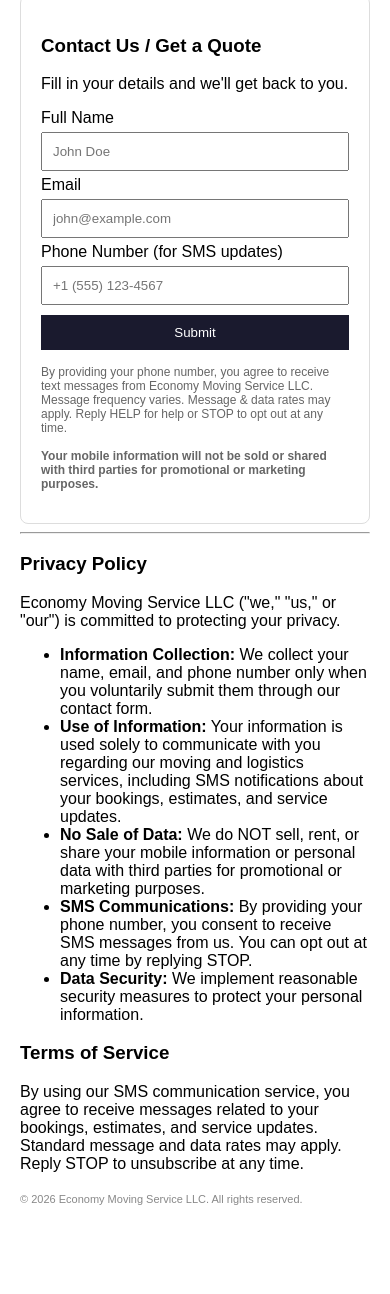
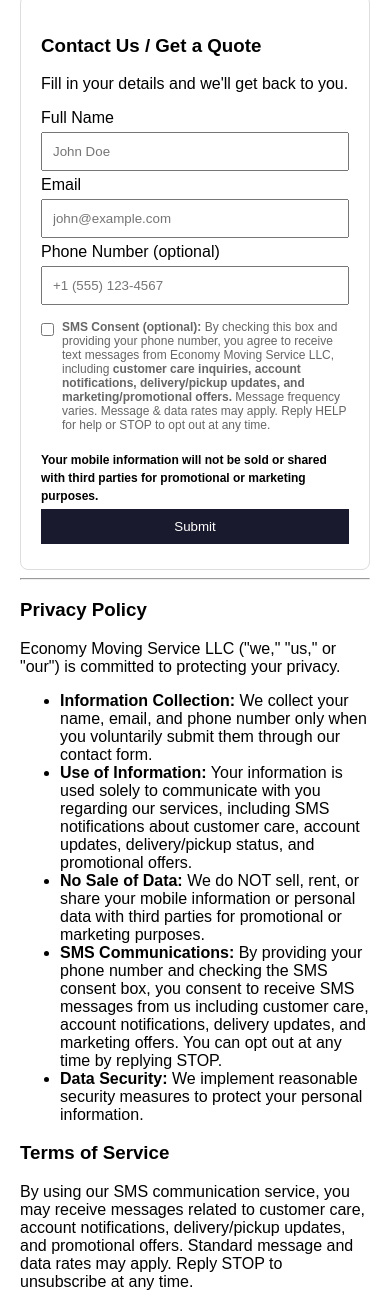
Before and after one commit to localservs-prog/economy-moving, a plain HTML site: page index.html in a window 390 px wide. Shown: the part 244-1538 px from the top of the page. Drawn offline with Linux system fonts and the light colour scheme.

Commit message:
Add SMS consent checkbox, make phone optional, list all use cases

```diff
--- a/index.html
+++ b/index.html
@@ -10,7 +10,9 @@ h1 { color: #1a1a2e; }
 .form { border: 1px solid #ddd; padding: 20px; border-radius: 8px; }
 input, button { padding: 10px; margin: 5px 0; width: 100%; box-sizing: border-box; }
 button { background: #1a1a2e; color: white; border: none; cursor: pointer; }
-.consent { font-size: 12px; color: #666; margin-top: 10px; }
+.checkbox-group { display: flex; align-items: flex-start; gap: 8px; margin-top: 10px; }
+.checkbox-group input[type="checkbox"] { width: auto; margin-top: 3px; flex-shrink: 0; }
+.consent { font-size: 12px; color: #666; }
 small { font-size: 11px; color: #888; }
 </style>
 </head>
@@ -28,18 +30,24 @@ small { font-size: 11px; color: #888; }
 <label>Email</label>
 <input type="email" placeholder="john@example.com" required>
 
-<label>Phone Number (for SMS updates)</label>
-<input type="tel" placeholder="+1 (555) 123-4567" required>
+<label>Phone Number (optional)</label>
+<input type="tel" placeholder="+1 (555) 123-4567">
+
+<div class="checkbox-group">
+<input type="checkbox" id="sms-consent">
+<label for="sms-consent" class="consent">
+<strong>SMS Consent (optional):</strong> By checking this box and providing your phone number,
+you agree to receive text messages from Economy Moving Service LLC, including
+<strong>customer care inquiries, account notifications, delivery/pickup updates, and marketing/promotional offers.</strong>
+Message frequency varies. Message & data rates may apply. Reply HELP for help or STOP to opt out at any time.
+</label>
+</div>
+
+<br>
+<strong style="font-size: 12px;">Your mobile information will not be sold or shared with third parties for promotional or marketing purposes.</strong>
 
 <button type="submit">Submit</button>
 </form>
-<p class="consent">
-By providing your phone number, you agree to receive text messages from Economy Moving Service LLC.
-Message frequency varies. Message & data rates may apply.
-Reply HELP for help or STOP to opt out at any time.
-<br><br>
-<strong>Your mobile information will not be sold or shared with third parties for promotional or marketing purposes.</strong>
-</p>
 </div>
 
 <hr>
@@ -47,14 +55,14 @@ Reply HELP for help or STOP to opt out at any time.
 <p>Economy Moving Service LLC ("we," "us," or "our") is committed to protecting your privacy.</p>
 <ul>
 <li><strong>Information Collection:</strong> We collect your name, email, and phone number only when you voluntarily submit them through our contact form.</li>
-<li><strong>Use of Information:</strong> Your information is used solely to communicate with you regarding our moving and logistics services, including SMS notifications about your bookings, estimates, and service updates.</li>
+<li><strong>Use of Information:</strong> Your information is used solely to communicate with you regarding our services, including SMS notifications about customer care, account updates, delivery/pickup status, and promotional offers.</li>
 <li><strong>No Sale of Data:</strong> We do NOT sell, rent, or share your mobile information or personal data with third parties for promotional or marketing purposes.</li>
-<li><strong>SMS Communications:</strong> By providing your phone number, you consent to receive SMS messages from us. You can opt out at any time by replying STOP.</li>
+<li><strong>SMS Communications:</strong> By providing your phone number and checking the SMS consent box, you consent to receive SMS messages from us including customer care, account notifications, delivery updates, and marketing offers. You can opt out at any time by replying STOP.</li>
 <li><strong>Data Security:</strong> We implement reasonable security measures to protect your personal information.</li>
 </ul>
 
 <h3>Terms of Service</h3>
-<p>By using our SMS communication service, you agree to receive messages related to your bookings, estimates, and service updates. Standard message and data rates may apply. Reply STOP to unsubscribe at any time.</p>
+<p>By using our SMS communication service, you may receive messages related to customer care, account notifications, delivery/pickup updates, and promotional offers. Standard message and data rates may apply. Reply STOP to unsubscribe at any time.</p>
 
 <small>© 2026 Economy Moving Service LLC. All rights reserved.</small>
 </body>
```
